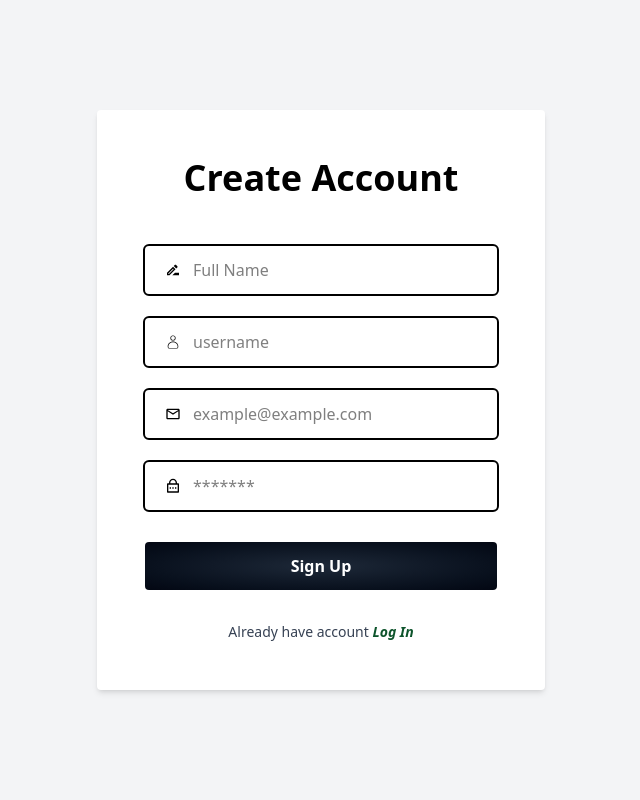
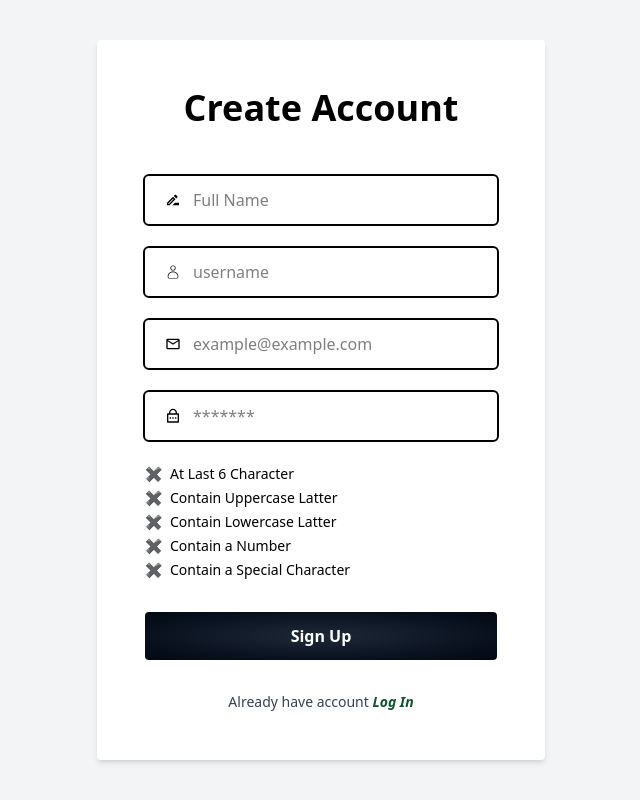
Before and after one commit to Mdyeachen/01.-Authontication, a React (Vite) app in the folder client/: page /signup in a window 1280 px wide. Shown: the whole page, without its empty margins (319-959 px from the left). Built offline with nearby package versions, Linux system fonts and the light colour scheme.

Commit message:
2:20 later

```diff
--- /dev/null
+++ b/client/src/component/PasswordMeter.tsx
@@ -0,0 +1,50 @@
+import React from "react";
+
+interface PasswordMeterProp {
+  password: string;
+}
+
+const passwordCriteria = (password: string) => {
+  return [
+    { mess: "At Last 6 Character", res: password.length >= 6 },
+    { mess: "Contain Uppercase Latter", res: /[A-Z]/.test(password) },
+    { mess: "Contain Lowercase Latter", res: /[a-z]/.test(password) },
+    { mess: "Contain a Number", res: /[\d]/.test(password) },
+    { mess: "Contain a Special Character", res: /[^A-Za-z0-9]/.test(password) },
+  ];
+};
+
+const PasswordMeter: React.FC<PasswordMeterProp> = ({ password }) => {
+  const criteria = passwordCriteria(password);
+
+  const getStrength = (pass) => {
+    let num = 0;
+    if(pass.length >= 6) num++;
+    if(/[A-Z]/.test(pass)) num++;
+    if(/[a-z]/.test(pass)) num++;
+    if(/[\d]/.test(pass)) num++;
+    if(/[^A-Za-z0-9]/.test(pass)) num++;
+    return num
+  }
+
+  const meter = getStrength(password);
+
+  return (
+    <>
+
+
+      <div className="space-y-1 mt-2">
+        {criteria.map((c, index) => (
+          <div key={index} className="flex items-center gap-2 text-sm">
+            <span className={c.res ? "text-green-600" : "text-red-600"}>
+              {c.res ? "✔" : "✖"}
+            </span>
+            <span>{c.mess}</span>
+          </div>
+        ))}
+      </div>
+    </>
+  );
+};
+
+export default PasswordMeter;
--- a/client/src/pages/signup.tsx
+++ b/client/src/pages/signup.tsx
@@ -2,6 +2,7 @@ import React, { useState } from "react";
 import { Link } from "react-router-dom";
 import { motion } from "motion/react";
 import Input from "../component/input";
+import PasswordMeter from "../component/PasswordMeter"
 import { CiUser } from "react-icons/ci";
 import { MdOutlineEmail } from "react-icons/md";
 import { RiLockPasswordLine } from "react-icons/ri";
@@ -45,6 +46,9 @@ const SignUp: React.FC = () => {
           value={password}
           onChange={(e) => setPassword(e.target.value)}
         />
+
+        <PasswordMeter password={password} />
+
         <motion.button
           className="bg-radial from-gray-800 to-gray-950 w-full text-white font-bold text-center rounded p-3 cursor-pointer focus:outline-0 focus:ring-2 focus:ring-green-700 mt-2"
           type="submit"
```
